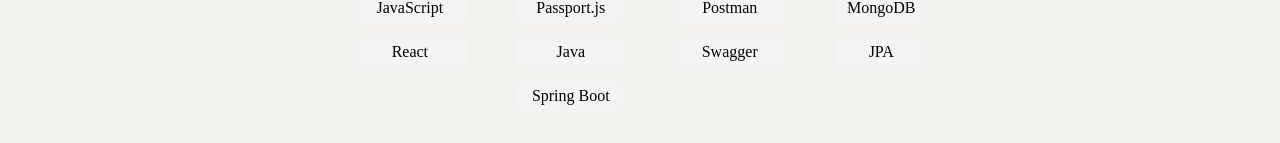
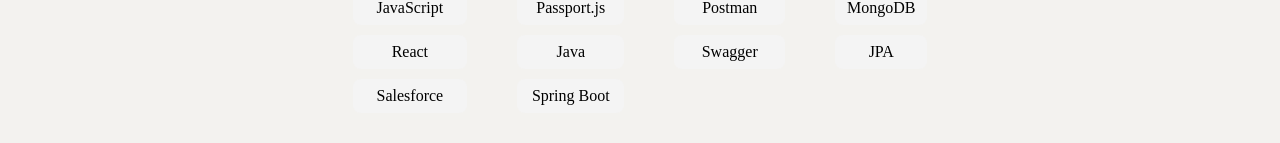
Before and after one commit to theproblemscreator/frontend, a React (Vite) app: page /skills in a window 1280 px wide. Shown: the part 503-646 px from the top of the page. Built offline with nearby package versions, Linux system fonts and the light colour scheme.

Commit message:
Added Salseforce tech

```diff
--- a/src/component/Skills.jsx
+++ b/src/component/Skills.jsx
@@ -1,7 +1,7 @@
 import React from "react";
 
 const Skills = () => {
-  const frontend = ["HTML", "CSS", "JavaScript", "React"];
+  const frontend = ["HTML", "CSS", "JavaScript", "React","Salesforce"];
   const backend = ["Node.js", "Express.js", "Passport.js", "Java", "Spring Boot"];
   const tools = ["Visual Studio", "Eclipse", "Postman", "Swagger"];
   const others = ["Redux", "MySQL", "MongoDB", "JPA"];
```
